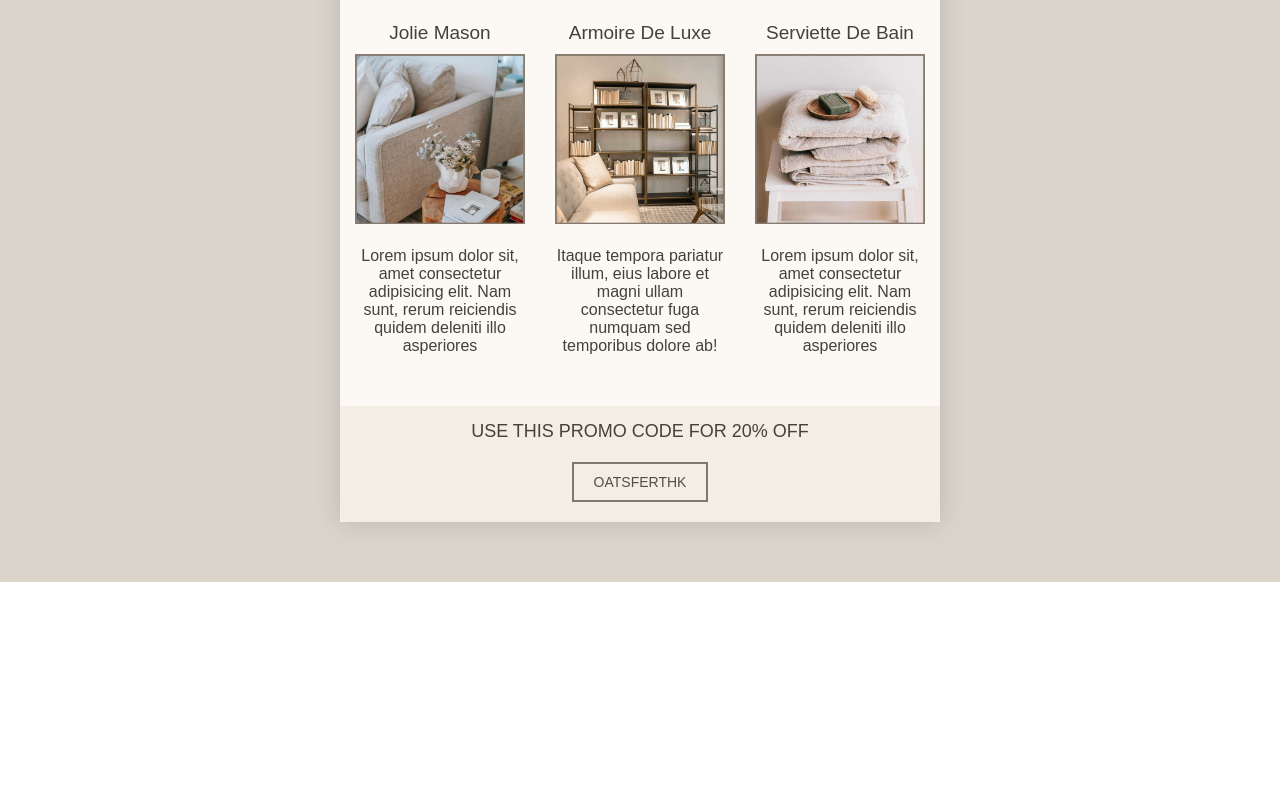
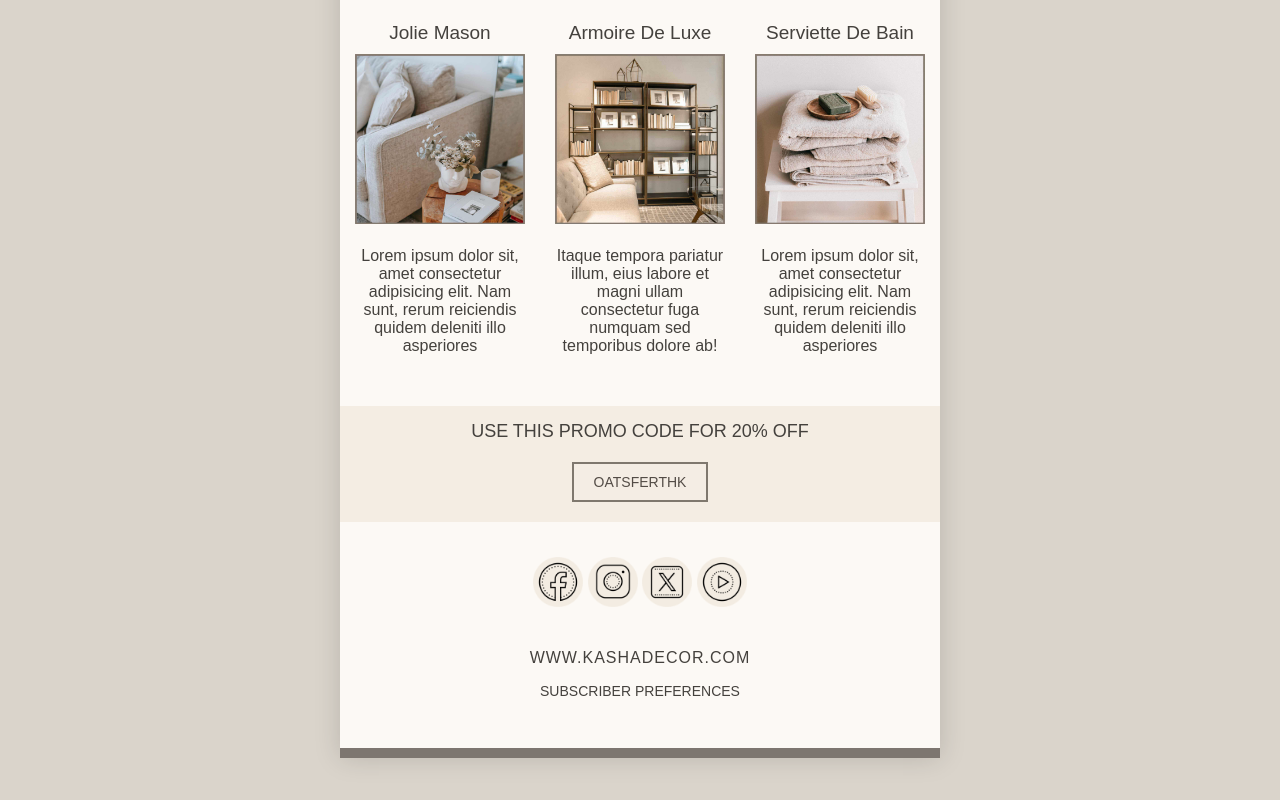
Before and after one commit to sarachafikidrissi/Email-Templates-, a plain HTML site: page index.html in a window 1280 px wide. Shown: the part 524-1324 px from the top of the page. Before the commit the page ends 1106 px from the top, so only its background shows below. Drawn offline with Linux system fonts and the light colour scheme.

Commit message:
fotter added

```diff
--- a/index.html
+++ b/index.html
@@ -191,7 +191,30 @@
 	</tr>
 
 <!-- FOOTER SECTION -->
+			<tr>
+				<td style="padding: 0; border-bottom: 10px solid #7d7670;">
+					<table width="100%">
+						<tr>
+							<td style="padding: 35px 20px;">
+								<a href="#"><img src="img/facebook.png" alt="facebook" style="border: 0;" width="50px"></a>
 
+								<a href="#"><img src="img/instagram.png" alt="instagram" style="border: 0;" width="50px"></a>
+
+								<a href="#"><img src="img/twitter-x.png" alt="twitter" style="border: 0;" width="50px"></a>
+
+								<a href="#"><img src="img/youtube.png" alt="youtube" style="border: 0;" width="50px"></a>
+
+								<p style="padding: 3px;"><a href="#" style="color: #44413d; text-decoration: none; letter-spacing: 1px;"><p>WWW.KASHADECOR.COM</p></a>
+
+								<p style="font-size: 14px;">
+									<a href="#" style=" color: #44413d; text-decoration: none; text-transform: uppercase;">Subscriber Preferences</a>
+								</p>
+							</td>
+
+						</tr>
+					</table>
+				</td>
+			</tr>
 
 		</table> <!-- End Main Class -->
 
```
